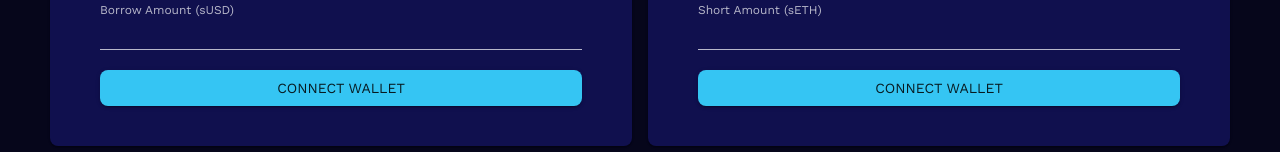
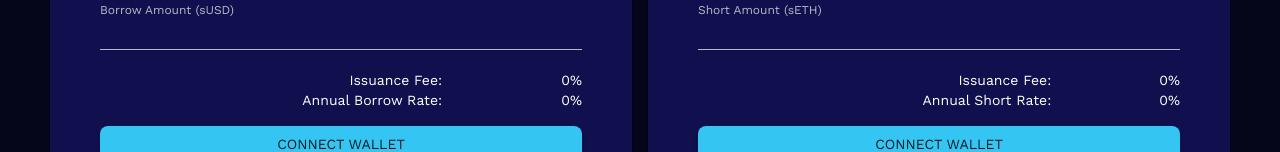
Before and after one commit to vijayeth/synth, a React (Create React App) app: page / in a window 1280 px wide. Shown: the part 307-459 px from the top of the page. Built offline with nearby package versions, Linux system fonts and the light colour scheme; no server answers; a web font is replaced by a local one; what toformat would draw is missing.

Commit message:
feat: fees
Closes #17

```diff
--- a/src/config.js
+++ b/src/config.js
@@ -17,3 +17,5 @@
 export const INFURA_ID = process.env.REACT_APP_INFURA_ID;
 
 export const MIN_CRATIO = 150;
+
+export const SECONDS_IN_A_YR = 365 * 24 * 60 * 60;
--- a/src/contexts/wallet.js
+++ b/src/contexts/wallet.js
@@ -8,9 +8,11 @@
   LOAN_TYPE_ETH,
   LOAN_TYPE_SHORT,
   INFURA_ID,
+  SECONDS_IN_A_YR,
 } from 'config';
 import cache from 'utils/cache';
 import { bytesFormatter } from 'utils/snx';
+import { Big } from 'utils/big-number';
 import NETWORKS_V1 from 'networks/v1.json';
 import NETWORKS_V2 from 'networks/v2.json';
 import LOAN_STATE_ABI from 'abis/loan-state.json';
@@ -50,6 +52,18 @@
   const [signer, setSigner] = React.useState(null);
   const [network, setNetwork] = React.useState('');
   const [version, setVersion] = React.useState(2);
+
+  const [annualBorrowRate, setAnnualBorrowRate] = React.useState(Big('0'));
+  const [sETHShortRate, setSETHShortRate] = React.useState(Big('0'));
+  const [sBTCShortRate, setSBTCShortRate] = React.useState(Big('0'));
+  //
+  const [erc20BorrowIssueFeeRate, setErc20BorrowIssueFeeRate] = React.useState(
+    Big('0')
+  );
+  const [ethBorrowIssueFeeRate, setEthBorrowIssueFeeRate] = React.useState(
+    Big('0')
+  );
+  const [shortIssueFeeRate, setShortIssueFeeRate] = React.useState(Big('0'));
 
   const cfg = React.useMemo(() => {
     if (!network) return {};
@@ -251,23 +265,27 @@
       const signer = provider.getSigner();
 
       setSigner(signer);
-      // setAddress(await signer.getAddress());
-      if (shortsSubgraph) {
-        const { shorts } = await shortsSubgraph(
-          `{
-          shorts(first: 5, orderBy: synthBorrowedAmount, orderDirection: desc) {
-            account
-          }
-        }
-        `,
-          {}
-        );
-        const addr = shorts[4].account;
-        console.log(addr);
-        setAddress(addr);
-      }
+      setAddress(await signer.getAddress());
+
+      // if (shortsSubgraph) {
+      //   const { shorts } = await shortsSubgraph(
+      //     `{
+      //     shorts(first: 5, orderBy: synthBorrowedAmount, orderDirection: desc) {
+      //       account
+      //     }
+      //   }
+      //   `,
+      //     {}
+      //   );
+      //   const addr = shorts[4].account;
+      //   console.log(addr);
+      //   setAddress(addr);
+      // }
     },
-    [address, shortsSubgraph]
+    [
+      address,
+      // , shortsSubgraph
+    ]
   );
 
   async function disconnect() {
@@ -296,6 +314,75 @@
     })();
     return () => (isMounted = false);
   }, [connect]);
+
+  React.useEffect(() => {
+    if (
+      !(
+        collateralManagerContract &&
+        erc20LoanContract &&
+        ethLoanContract &&
+        shortLoanContract &&
+        cfg.tokenKeysByName
+      )
+    )
+      return;
+
+    let isMounted = true;
+    (async () => {
+      const results = await Promise.allSettled([
+        collateralManagerContract.getBorrowRate(),
+        collateralManagerContract.getShortRate(cfg.tokenKeysByName['sETH']),
+        collateralManagerContract.getShortRate(cfg.tokenKeysByName['sBTC']),
+        //
+        erc20LoanContract.issueFeeRate(),
+        ethLoanContract.issueFeeRate(),
+        shortLoanContract.issueFeeRate(),
+      ]);
+      // const [
+      //   [borrowRate],
+      //   [sETHShortRate],
+      //   [sBTCShortRate],
+      //   //
+      //   erc20BorrowIssueFeeRate,
+      //   ethBorrowIssueFeeRate,
+      //   shortIssueFeeRate,
+      // ] = results;
+      const borrowRate = results[0].value[0];
+      const sETHShortRate =
+        results[1].status === 'rejected' ? 0 : results[1].value[0];
+      const sBTCShortRate =
+        results[2].status === 'rejected' ? 0 : results[2].value[0];
+      //
+      const erc20BorrowIssueFeeRate = results[3].value;
+      const ethBorrowIssueFeeRate = results[4].value;
+      const shortIssueFeeRate = results[5].value;
+      if (isMounted) {
+        const perYr = SECONDS_IN_A_YR * 1e2 * (1 / 1e18);
+        setAnnualBorrowRate(Big(borrowRate).mul(perYr));
+        setSETHShortRate(Big(sETHShortRate).mul(perYr));
+        setSBTCShortRate(Big(sBTCShortRate).mul(perYr));
+        //
+        setErc20BorrowIssueFeeRate(
+          Big(erc20BorrowIssueFeeRate).mul(1e2 / 1e18)
+        );
+        setEthBorrowIssueFeeRate(Big(ethBorrowIssueFeeRate).mul(1e2 / 1e18));
+        setShortIssueFeeRate(Big(shortIssueFeeRate).mul(1e2 / 1e18));
+      }
+    })();
+    return () => (isMounted = false);
+  }, [
+    setAnnualBorrowRate,
+    setErc20BorrowIssueFeeRate,
+    setEthBorrowIssueFeeRate,
+    setShortIssueFeeRate,
+
+    collateralManagerContract,
+    erc20LoanContract,
+    ethLoanContract,
+    shortLoanContract,
+
+    cfg.tokenKeysByName,
+  ]);
 
   return (
     <WalletContext.Provider
@@ -329,6 +416,14 @@
         exchangeRatesContract,
 
         collateralManagerContract,
+
+        erc20BorrowIssueFeeRate,
+        ethBorrowIssueFeeRate,
+        annualBorrowRate,
+
+        shortIssueFeeRate,
+        sETHShortRate,
+        sBTCShortRate,
       }}
     >
       {children}
@@ -371,6 +466,14 @@
     exchangeRatesContract,
 
     collateralManagerContract,
+
+    erc20BorrowIssueFeeRate,
+    ethBorrowIssueFeeRate,
+    annualBorrowRate,
+
+    shortIssueFeeRate,
+    sETHShortRate,
+    sBTCShortRate,
   } = context;
 
   return {
@@ -404,6 +507,14 @@
     exchangeRatesContract,
 
     collateralManagerContract,
+
+    erc20BorrowIssueFeeRate,
+    ethBorrowIssueFeeRate,
+    annualBorrowRate,
+
+    shortIssueFeeRate,
+    sETHShortRate,
+    sBTCShortRate,
   };
 }
 
--- a/src/pages/MultiCollateral.js
+++ b/src/pages/MultiCollateral.js
@@ -10,7 +10,7 @@
   Button,
 } from '@material-ui/core';
 import { useWallet } from 'contexts/wallet';
-import { isZero, formatUnits } from 'utils/big-number';
+import { isZero, formatUnits, toFixed } from 'utils/big-number';
 import Balance from 'components/Balance';
 import CRatio from 'components/CRatio';
 import ERC20_CONTRACT_ABI from 'abis/erc20.json';
@@ -61,6 +61,16 @@
       fontSize: 12,
     },
   },
+  feesContainer: {
+    display: 'flex',
+    justifyContent: 'flex-end',
+    textAlign: 'right',
+  },
+  feesContainerInner: {
+    display: 'grid',
+    gridTemplateRows: '1fr 1fr',
+    gridTemplateColumns: '1fr 1fr',
+  },
 }));
 
 export default function({ collateralAssetsFilter, debtAssets, short }) {
@@ -84,6 +94,14 @@
     ethLoanContract,
     shortLoanContract,
     exchangeRatesContract,
+
+    erc20BorrowIssueFeeRate,
+    ethBorrowIssueFeeRate,
+    annualBorrowRate,
+
+    shortIssueFeeRate,
+    sETHShortRate,
+    sBTCShortRate,
   } = useWallet();
 
   const [isApproving, setIsApproving] = React.useState(false);
@@ -397,6 +415,42 @@
           onChange={e => setDebtAmountNumber(e.target.value || 0)}
         />
 
+        <Box mb={2} className={classes.feesContainer}>
+          <Box className={classes.feesContainerInner}>
+            {short ? (
+              <>
+                <Box>Issuance Fee:</Box>
+                <Box>{toFixed(shortIssueFeeRate, 1, 2)}%</Box>
+                <Box>Annual Short Rate:</Box>
+                <Box>
+                  {toFixed(
+                    debtName === 'sETH' ? sETHShortRate : sBTCShortRate,
+                    1,
+                    2
+                  )}
+                  %
+                </Box>
+              </>
+            ) : (
+              <>
+                <Box>Issuance Fee:</Box>
+                <Box>
+                  {toFixed(
+                    collateralIsETH
+                      ? ethBorrowIssueFeeRate
+                      : erc20BorrowIssueFeeRate,
+                    1,
+                    2
+                  )}
+                  %
+                </Box>
+                <Box>Annual Borrow Rate:</Box>
+                <Box>{toFixed(annualBorrowRate, 1, 2)}%</Box>
+              </>
+            )}
+          </Box>
+        </Box>
+
         <Button
           color="secondary"
           variant="contained"
--- a/src/pages/Owings.js
+++ b/src/pages/Owings.js
@@ -147,7 +147,6 @@
   const [isSettling, setIsSettling] = React.useState(false);
 
   const settle = async () => {
-    console.log(tokenKeysByName[currency]);
     try {
       setIsSettling(true);
       await tx(
--- a/src/pages/Positions/LoanList.js
+++ b/src/pages/Positions/LoanList.js
@@ -161,12 +161,12 @@
       const pnl = pnlPercentage.mul(loanAmount).mul(initialUSDPrice);
       pnlPercentage = pnlPercentage.mul(1e2);
 
-      console.log({
-        initialUSDPrice: initialUSDPrice.toString(),
-        latestUSDPrice: latestUSDPrice.toString(),
-        pnl: pnl.toString(),
-        pnlPercentage: pnlPercentage.toString(),
-      });
+      // console.log({
+      //   initialUSDPrice: initialUSDPrice.toString(),
+      //   latestUSDPrice: latestUSDPrice.toString(),
+      //   pnl: pnl.toString(),
+      //   pnlPercentage: pnlPercentage.toString(),
+      // });
 
       const accruedInterestUSD = Big(loan.accruedInterest).mul(latestUSDPrice);
 
```
